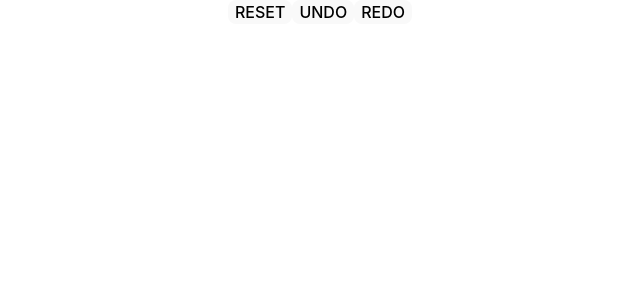
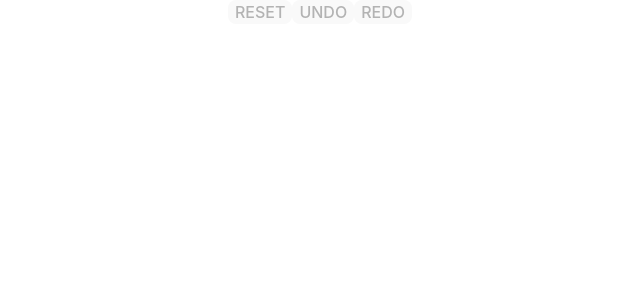
Before and after one commit to dulovici/react-cookbook, a React (Vite) app: page / in a window 1280 px wide. Shown: the top 300 px of the page, without its empty margins (320-960 px from the left). Built offline with nearby package versions, Linux system fonts and the light colour scheme.

Commit message:
implementing redo

```diff
--- a/src/assets/components/pin_board/PinBoard.tsx
+++ b/src/assets/components/pin_board/PinBoard.tsx
@@ -3,6 +3,7 @@ import React, { useState } from "react";
 
 const PinBoard = () => {
   const [pins, setPins] = useState<any>([]);
+  const [removedPins, setRemovedPins] = useState<any>([]);
 
   const handleClick = (e: React.MouseEvent<HTMLDivElement>) => {
     const { clientX, clientY } = e;
@@ -10,21 +11,36 @@ const PinBoard = () => {
   };
 
   const handleReset = () => {
-    console.log("reset");
+    setPins([]);
+    setRemovedPins([]);
   };
+
   const handleUndo = () => {
-    console.log("undo");
+    const pinState = [...pins];
+    const undoPin = pinState.pop();
+    setRemovedPins([...removedPins, undoPin]);
+    setPins(pinState);
   };
+
   const handleRedo = () => {
-    console.log("redo");
+    const undoPins = [...removedPins];
+    const redoPin = undoPins.pop();
+    setPins([...pins, redoPin]);
+    setRemovedPins(undoPins);
   };
 
   return (
     <>
       <div>
-        <button onClick={handleReset}>RESET</button>
-        <button onClick={handleUndo}>UNDO</button>
-        <button onClick={handleRedo}>REDO</button>
+        <button disabled={!pins.length} onClick={handleReset}>
+          RESET
+        </button>
+        <button disabled={!pins.length} onClick={handleUndo}>
+          UNDO
+        </button>
+        <button disabled={!removedPins.length} onClick={handleRedo}>
+          REDO
+        </button>
       </div>
 
       <div onClick={handleClick} style={{ height: "100vh", marginTop: "20px" }}>
```
